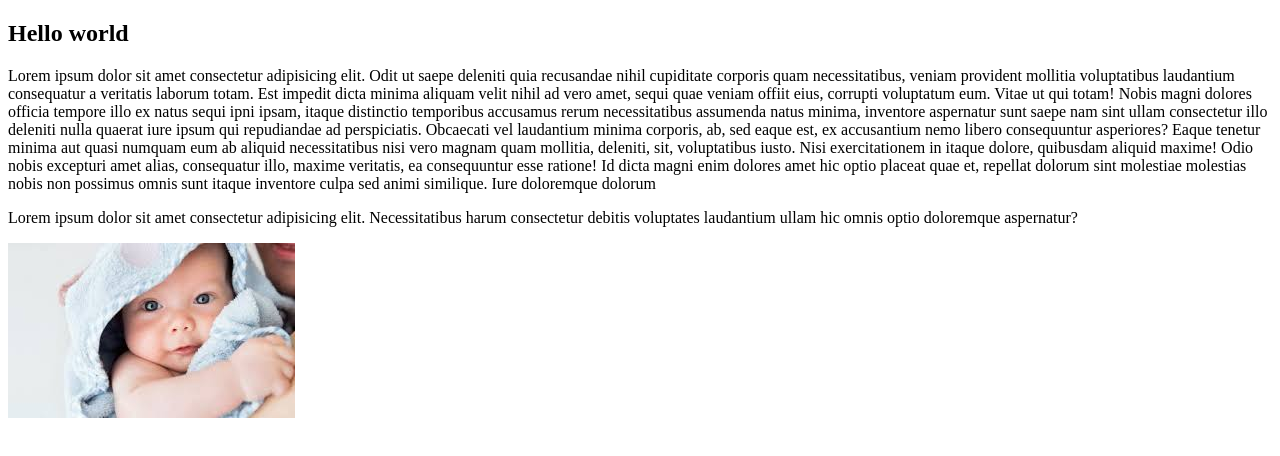
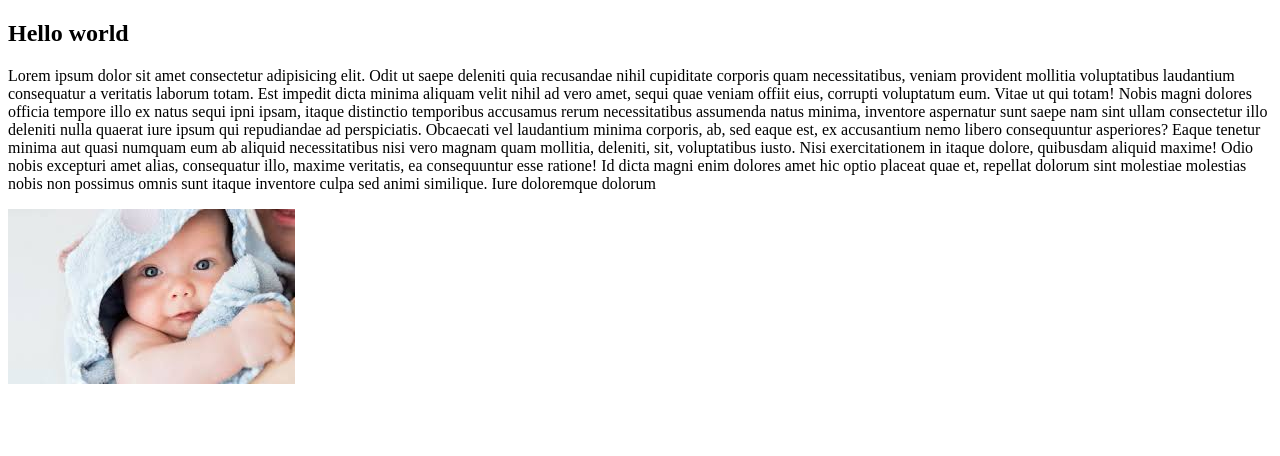
Before and after one commit to iasraful1971/git-for-practice, a plain HTML site: page index.html in a window 1280 px wide. Drawn offline with Linux system fonts and the light colour scheme.

Commit message:
change some

```diff
--- a/index.html
+++ b/index.html
@@ -19,7 +19,6 @@
             amet alias, consequatur illo, maxime veritatis, ea consequuntur esse ratione! Id dicta magni enim dolores amet hic optio placeat quae et, repellat dolorum sint molestiae molestias nobis non possimus omnis sunt itaque inventore culpa sed animi
             similique. Iure doloremque dolorum </p>
 
-            <p>Lorem ipsum dolor sit amet consectetur adipisicing elit. Necessitatibus harum consectetur debitis voluptates laudantium ullam hic omnis optio doloremque aspernatur?</p>
     </section>
     <img src="image/index.jpg" alt="">
 
```
